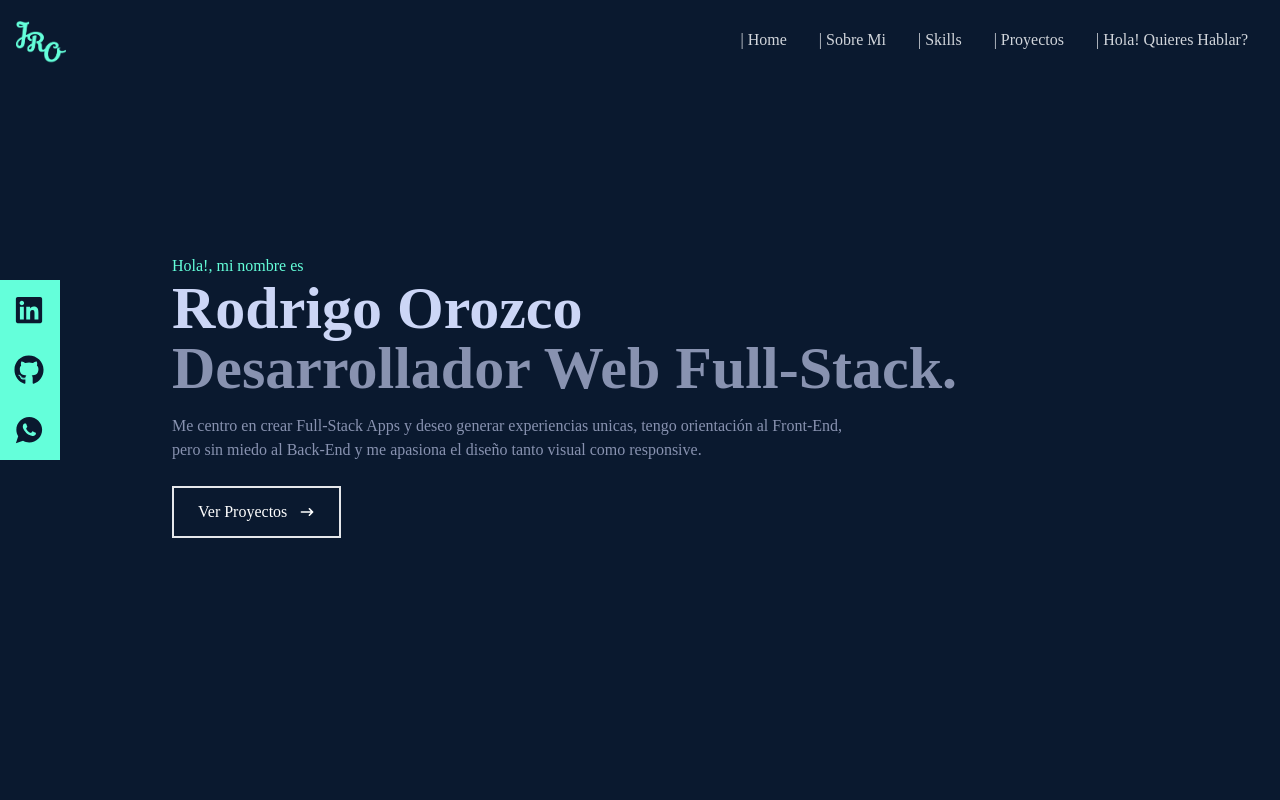
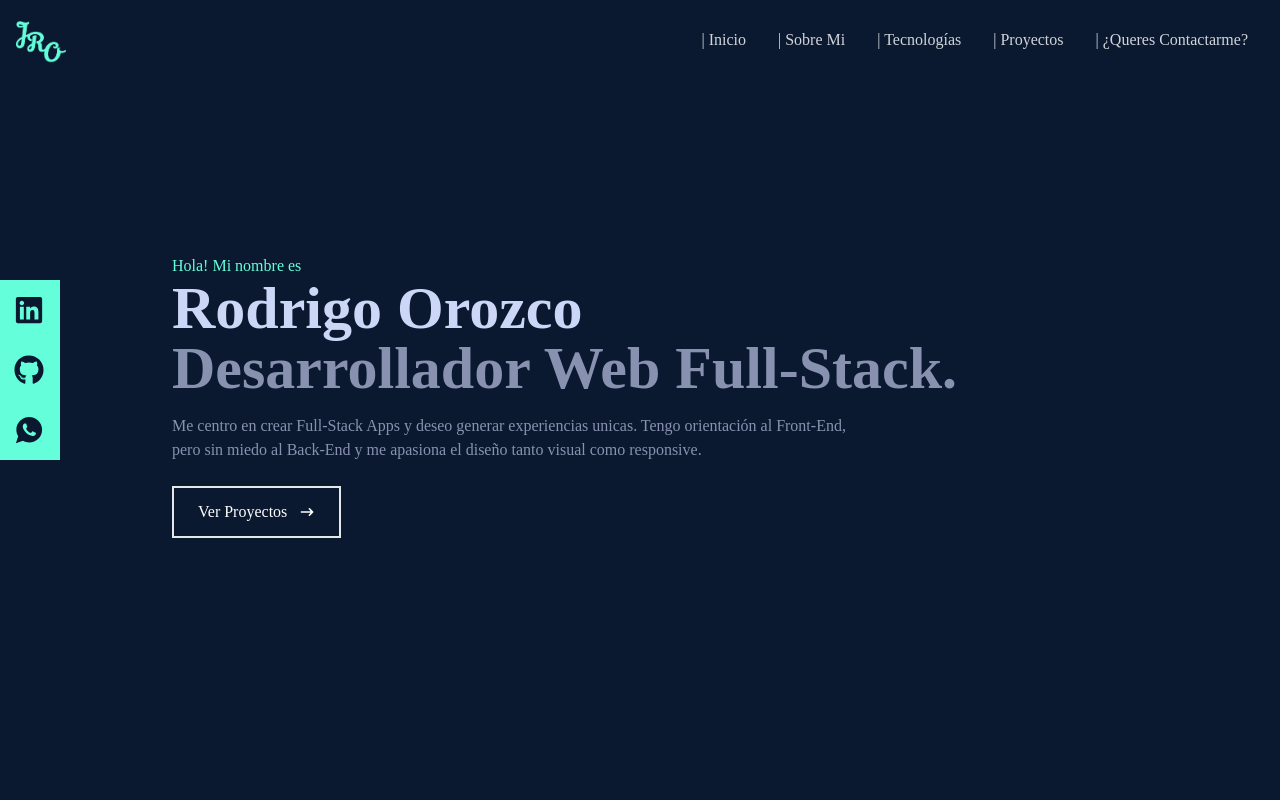
Before and after one commit to RodriOrozco/Portafolio, a React (Create React App) app: page / in a window 1280 px wide. Shown: the top 800 px of the page. Built offline with nearby package versions, Linux system fonts and the light colour scheme.

Commit message:
Changes in NavBar and About

```diff
--- a/src/components/Contact/index.jsx
+++ b/src/components/Contact/index.jsx
@@ -13,11 +13,11 @@ const Contact = () => {
       >
         <div className="pb-8">
           <p className="text-4xl font-bold inline border-b-4 border-[#64ffda] text-gray-300">
-            Contact
+            Contactame
           </p>
           <p className="text-gray-300 py-4">
-            // Enviame el formulario o contactame por Email -
-            orozcorodri8@gmail.com
+            // Contactame por Email - orozcorodri8@gmail.com <br /> // Enviame
+            un formulario
           </p>
         </div>
         <input
--- a/src/components/Home/index.jsx
+++ b/src/components/Home/index.jsx
@@ -7,7 +7,7 @@ const Home = () => {
     <div name="home" className="w-full h-screen bg-[#0a192f]">
       {/* Container */}
       <div className="max-w-[1000px] mx-auto px-8 flex flex-col justify-center h-full">
-        <p className="text-[#64ffda]">Hola!, mi nombre es</p>
+        <p className="text-[#64ffda]">Hola! Mi nombre es</p>
         <h1 className="text-4xl sm:text-6xl font-bold text-[#ccd6f6]">
           Rodrigo Orozco
         </h1>
@@ -16,7 +16,7 @@ const Home = () => {
         </h2>
         <p className="text-[#8892b0] py-4 max-w-[700px]">
           Me centro en crear Full-Stack Apps y deseo generar experiencias
-          unicas, tengo orientación al Front-End, pero sin miedo al Back-End y
+          unicas. Tengo orientación al Front-End, pero sin miedo al Back-End y
           me apasiona el diseño tanto visual como responsive.
         </p>
         <div>
--- a/src/components/NavBar/index.jsx
+++ b/src/components/NavBar/index.jsx
@@ -19,7 +19,7 @@ const NavBar = () => {
       <ul className="hidden md:flex">
         <li className="hover:text-[#64ffda]">
           <Link to="home" smooth={true} duration={500}>
-            | Home
+            | Inicio
           </Link>
         </li>
         <li className="hover:text-[#64ffda]">
@@ -29,7 +29,7 @@ const NavBar = () => {
         </li>
         <li className="hover:text-[#64ffda]">
           <Link to="skills" smooth={true} duration={500}>
-            | Skills
+            | Tecnologías
           </Link>
         </li>
         <li className="hover:text-[#64ffda]">
@@ -39,7 +39,7 @@ const NavBar = () => {
         </li>
         <li className="hover:text-[#64ffda]">
           <Link to="contact" smooth={true} duration={500}>
-            | Hola! Quieres Hablar?
+            | ¿Queres Contactarme?
           </Link>
         </li>
       </ul>
```
